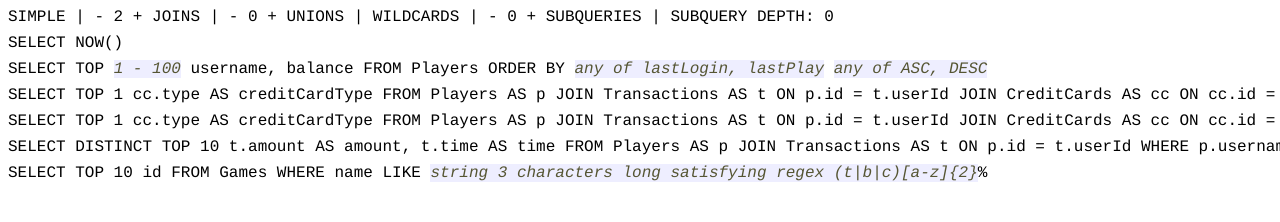
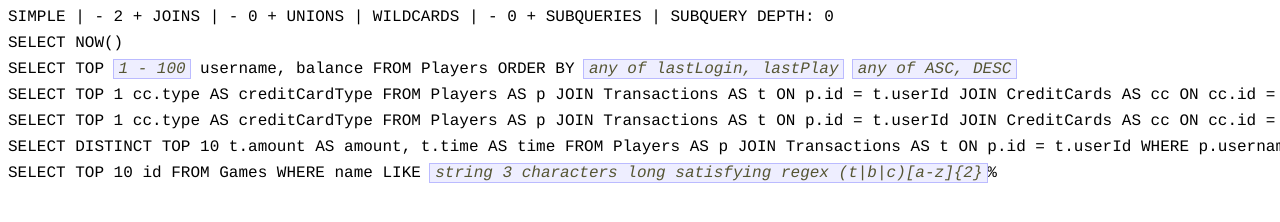
Before and after one commit to spreatty/spreatty.github.io, a plain HTML site: page sqltree/index.html in a window 1280 px wide. Shown: the top 222 px of the page. Drawn offline with Linux system fonts and the light colour scheme.

Commit message:
Update index.html

```diff
--- a/sqltree/index.html
+++ b/sqltree/index.html
@@ -11,6 +11,8 @@
                 color: #553;
                 background: #eef;
                 font-style: italic;
+                padding: 0 0.3em;
+                outline: #bbf solid 0.05em;
             }
             div {
                 margin: 0.5em 0;
```
